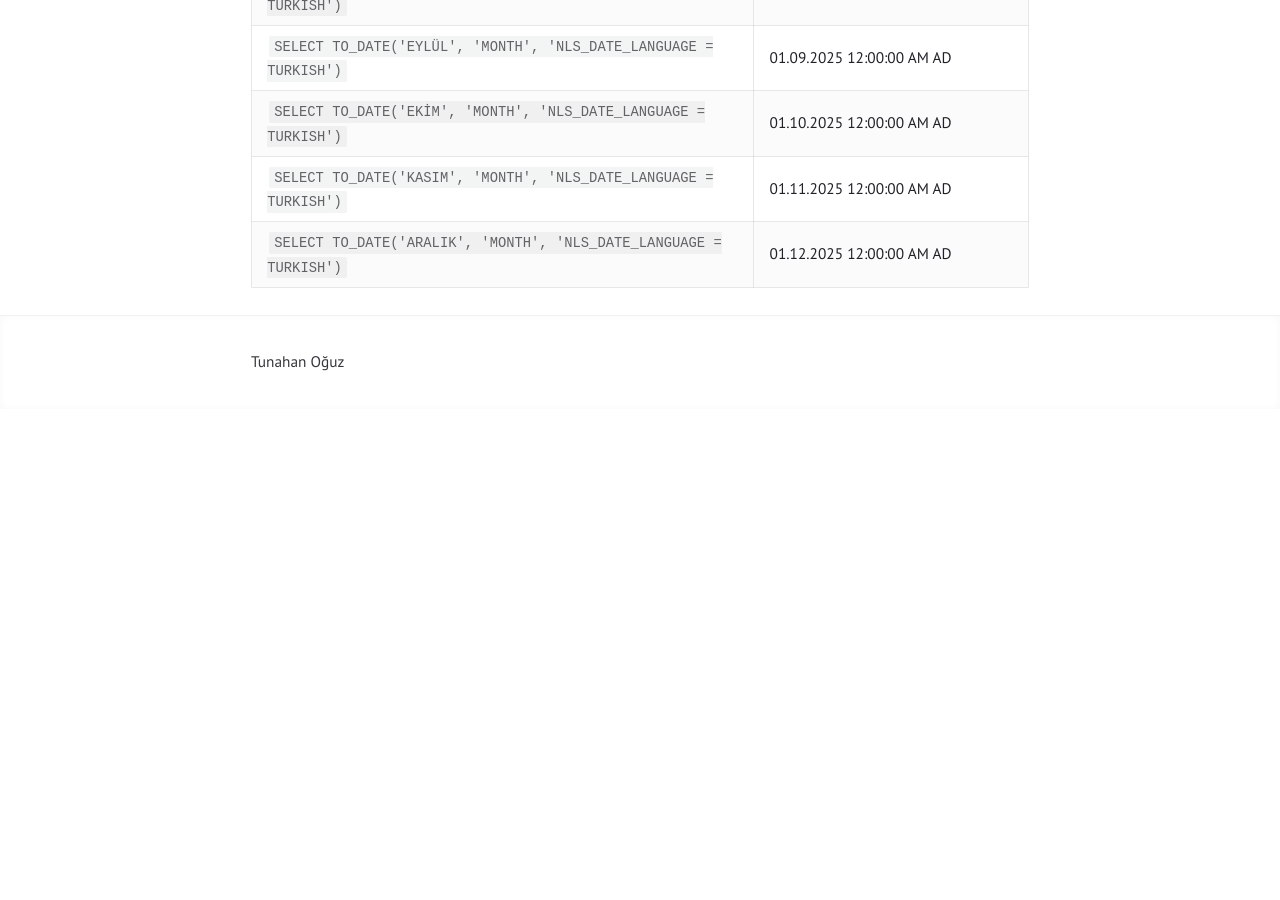
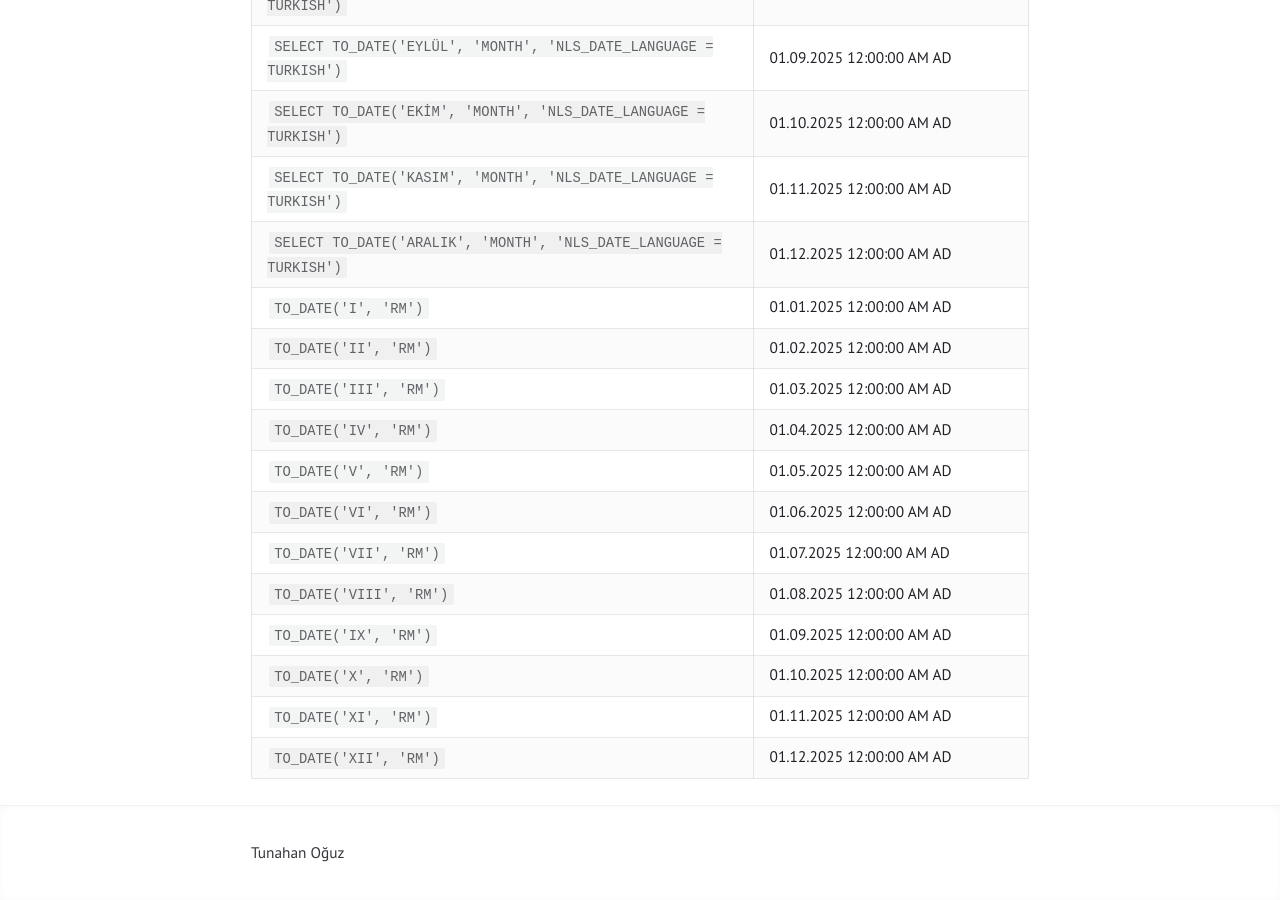
Before and after one commit to tunahanoguz/tunahanoguz.github.io, a Jekyll site: the page built from _posts/2025-05-19-oracle-TO_DATE-fonksiyonu.md, in a window 1280 px wide and 900 px high, scrolled down 7081 px. Built offline with Jekyll 4.4.1, drawn with Linux system fonts in a browser that asks for light colours; before the commit the page ends 7490 px from its top, so only the background shows below that.

Commit message:
Update 2025-05-19-oracle-TO_DATE-fonksiyonu.md

```diff
--- a/_posts/2025-05-19-oracle-TO_DATE-fonksiyonu.md
+++ b/_posts/2025-05-19-oracle-TO_DATE-fonksiyonu.md
@@ -173,3 +173,15 @@ Aşağıdaki tabloda `format` isim parametrenin alabileceği değerler ve onlar
 | `SELECT TO_DATE('EKİM', 'MONTH', 'NLS_DATE_LANGUAGE = TURKISH')`    | 01.10.2025 12:00:00 AM AD                  |
 | `SELECT TO_DATE('KASIM', 'MONTH', 'NLS_DATE_LANGUAGE = TURKISH')`   | 01.11.2025 12:00:00 AM AD                  |
 | `SELECT TO_DATE('ARALIK', 'MONTH', 'NLS_DATE_LANGUAGE = TURKISH')`  | 01.12.2025 12:00:00 AM AD                  |
+| `TO_DATE('I', 'RM')` | 01.01.2025 12:00:00 AM AD |
+| `TO_DATE('II', 'RM')` | 01.02.2025 12:00:00 AM AD |
+| `TO_DATE('III', 'RM')` | 01.03.2025 12:00:00 AM AD |
+| `TO_DATE('IV', 'RM')` | 01.04.2025 12:00:00 AM AD |
+| `TO_DATE('V', 'RM')` | 01.05.2025 12:00:00 AM AD |
+| `TO_DATE('VI', 'RM')` | 01.06.2025 12:00:00 AM AD |
+| `TO_DATE('VII', 'RM')` | 01.07.2025 12:00:00 AM AD |
+| `TO_DATE('VIII', 'RM')` | 01.08.2025 12:00:00 AM AD |
+| `TO_DATE('IX', 'RM')` | 01.09.2025 12:00:00 AM AD |
+| `TO_DATE('X', 'RM')` | 01.10.2025 12:00:00 AM AD |
+| `TO_DATE('XI', 'RM')` | 01.11.2025 12:00:00 AM AD |
+| `TO_DATE('XII', 'RM')` | 01.12.2025 12:00:00 AM AD |
```
